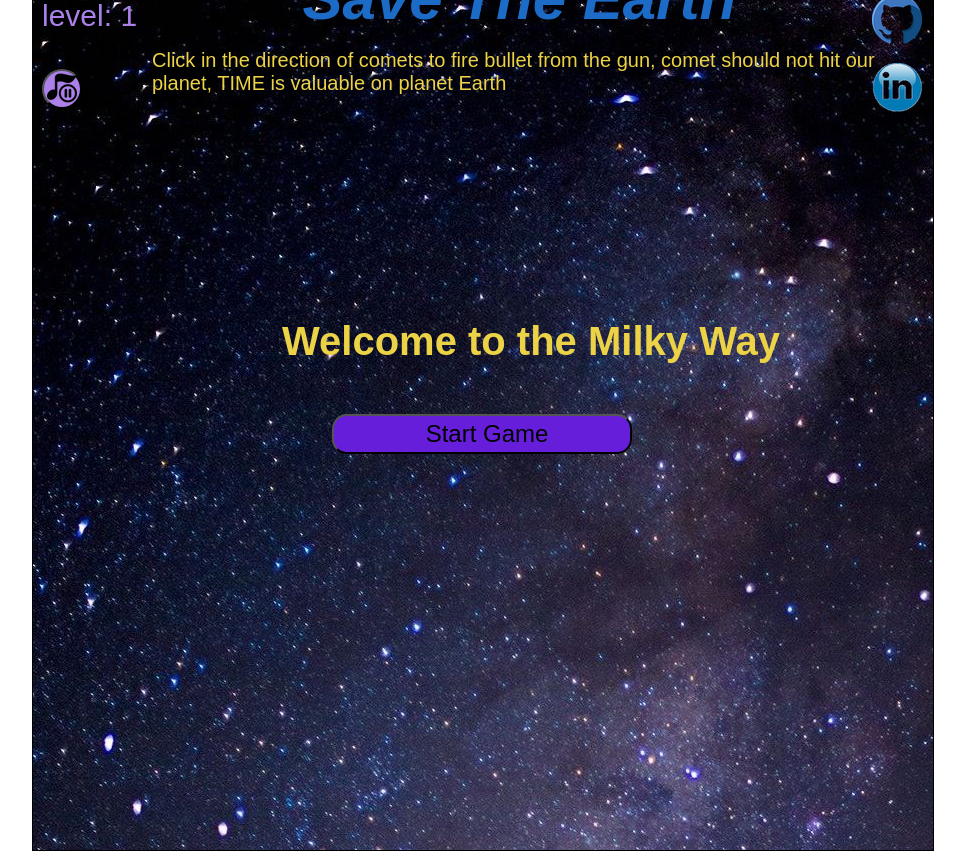
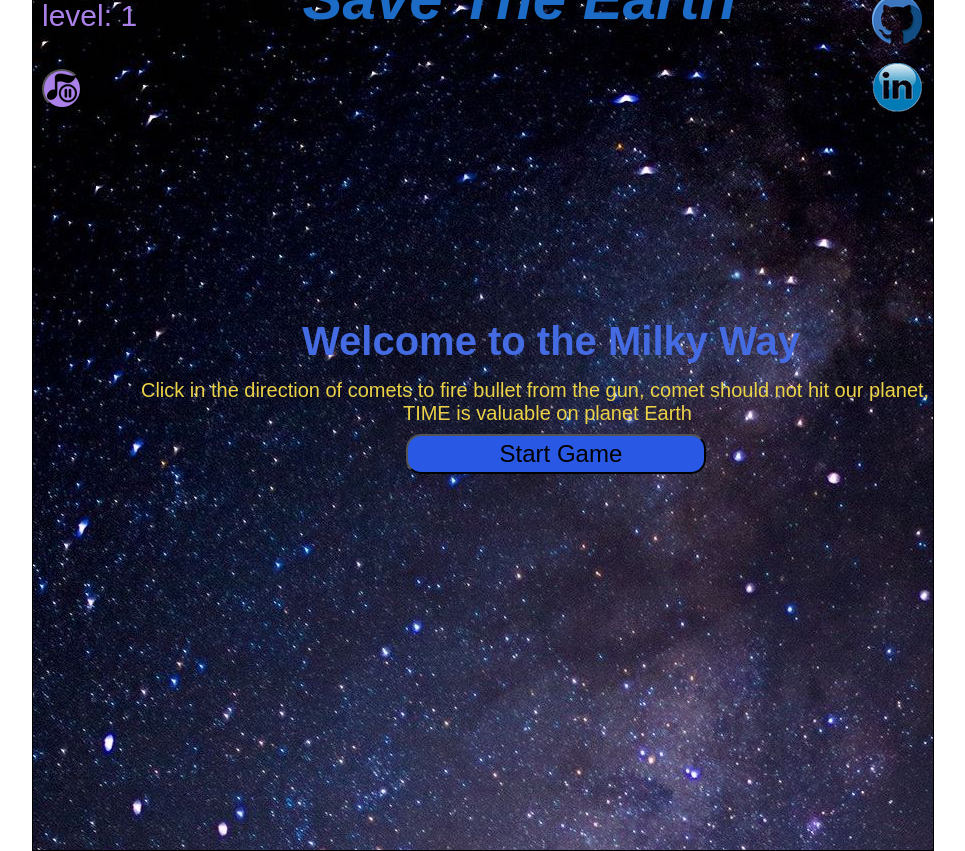
Before and after one commit to Kirti-Harode/SaveTheEarth, a website built with webpack: page index.html in a window 1280 px wide. Shown: the whole page, without its empty margins (157-1122 px from the left). Built offline with Linux system fonts and the light colour scheme; files that its build step writes are made by us from their sources.

Commit message:
instructions styled

```diff
--- a/index.html
+++ b/index.html
@@ -38,10 +38,6 @@
 
         <div id="gameName"><h1>Save The Earth</h1></div>
 
-        <div id="instruction">
-            <p> Click in the direction of comets to fire bullet from the gun, comet should not hit our planet, TIME is valuable on planet Earth</p>
-        </div>
-
         <div id="links">
             <div>
                 <a href="https://github.com/Kirti-Harode"><img src="images/github3d_alpha.png"></a>
@@ -59,6 +55,13 @@
             <div id="welcome">
                 <h1>Welcome to the Milky Way</h1>
             </div>
+
+            <div id="instruction">
+                <p> Click in the direction of comets to fire bullet from the gun, comet should not hit our planet, </p>
+                <p id="p2-instruction">TIME is valuable on planet Earth</p>
+            </div>
+
+
             <div id="startgame">
                 <button id="startButton">Start Game</button>
             </div>
--- a/src/main.css
+++ b/src/main.css
@@ -90,18 +90,22 @@ body {
 
 #instruction{
     position: absolute;
-    padding-left: 120px;
-    padding-top: 100px;
     user-select: none;
-    /* color:rgb(165, 94, 206); */
+    margin-top: 60px;
     color: rgb(235, 210, 70);
     font-family: fantasy, papyrus;
     font-size: 20px;
+    width: 800px;
+    /* margin-right: 20px; */
 }
-
+#p2-instruction{
+    margin-left: 262px;
+}
 #start{
-    display: relative;
+    display: flex;
+    flex-direction: column;
     position: absolute;
+    align-items: center;
     top: 350px;
     left: 200px;
     color:rgb(26, 59, 3);
@@ -114,26 +118,34 @@ body {
     /* border-radius: 15px; */
 
 }#startgame{
-    padding-left: 50px;
+    margin-top: 20px;
+    padding-left: 30px;
 }
 #startButton{
+    margin-top: 50px;
     padding-left: 10px;
     width: 300px;
     height: 40px;
     border-radius: 15px;
-    background-color: rgb(102, 30, 218);
+    /* background-color: rgb(102, 30, 218); */
+    background-color: rgb(41, 88, 228);
+
     font-size: 24px;
 }
 
 #welcome{
-    padding-bottom: 50px;
-    color: rgb(235, 210, 70);
+    /* padding-bottom: 50px; */
+    /* margin-top: 10px; */
+    /* color: rgb(235, 210, 70); */
+    color: rgb(68, 107, 226);
     font-size: 20px;
+    margin-left: 20px;
 }
 
 #startButton:hover{
     cursor: pointer;
-    background-color: rgb(124, 66, 233);
+    /* background-color: rgb(124, 66, 233); */
+    background-color: rgb(24, 74, 224);
 }
 
 #stop{
```
Also changed, not shown: dist/main.js.
